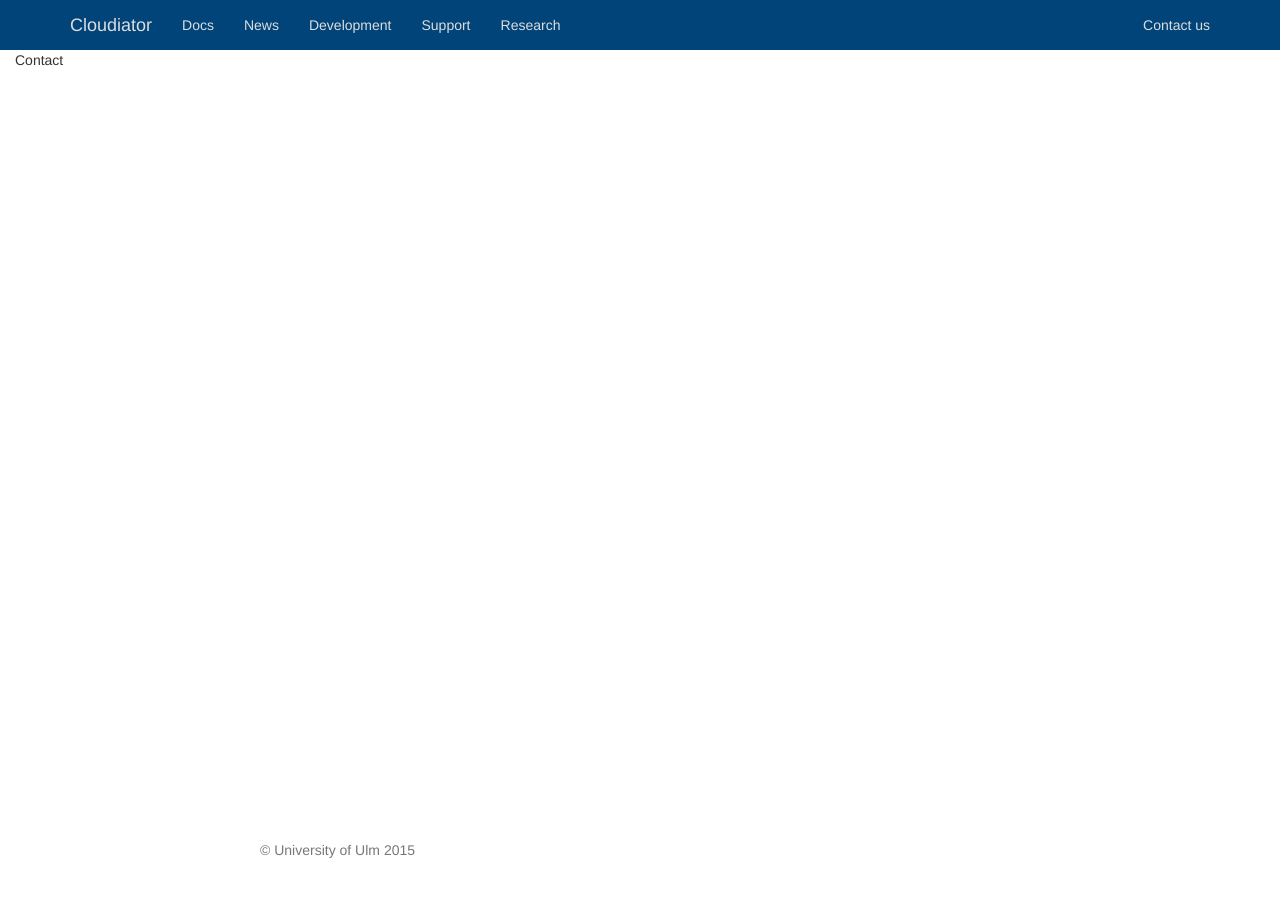
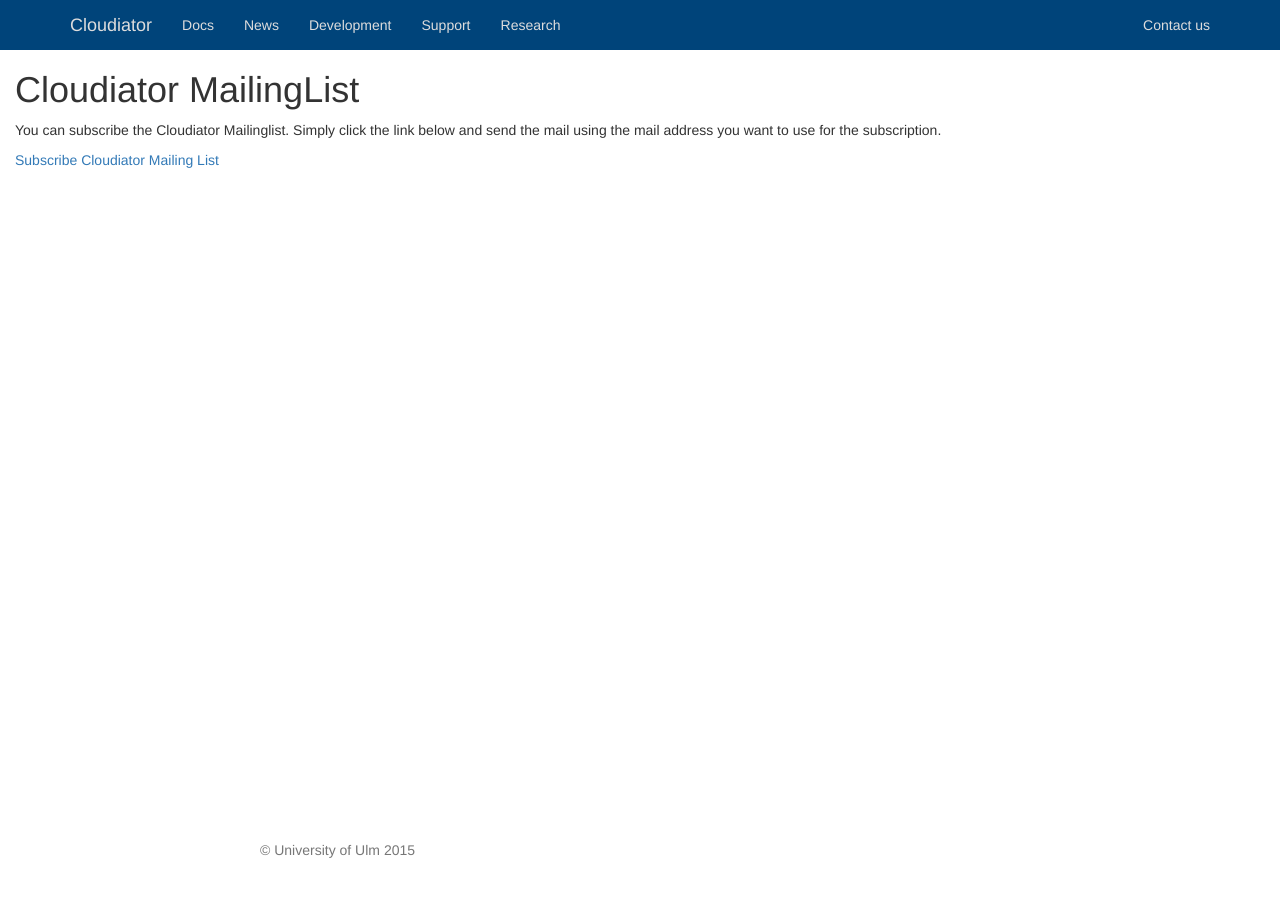
Before and after one commit to cloudiator/cloudiator.github.io, a Jekyll site: the page built from contact.md, in a window 1280 px wide. Shown: the top 897 px of the page. Built offline with Jekyll 4.4.1, drawn with Linux system fonts in a browser that asks for light colours.

Commit message:
Added mailing list to contact tab

```diff
--- a/contact.md
+++ b/contact.md
@@ -2,4 +2,11 @@
 title: Contact us
 layout: default
 ---
-Contact
+
+# Cloudiator MailingList
+
+You can subscribe the Cloudiator Mailinglist.
+Simply click the link below and send the mail using
+the mail address you want to use for the subscription.
+
+<a href="mailto:sympa@lists.uni-ulm.de?subject=Subscribe&body=SUBSCRIBE cloudiator">Subscribe Cloudiator Mailing List</a>
```
